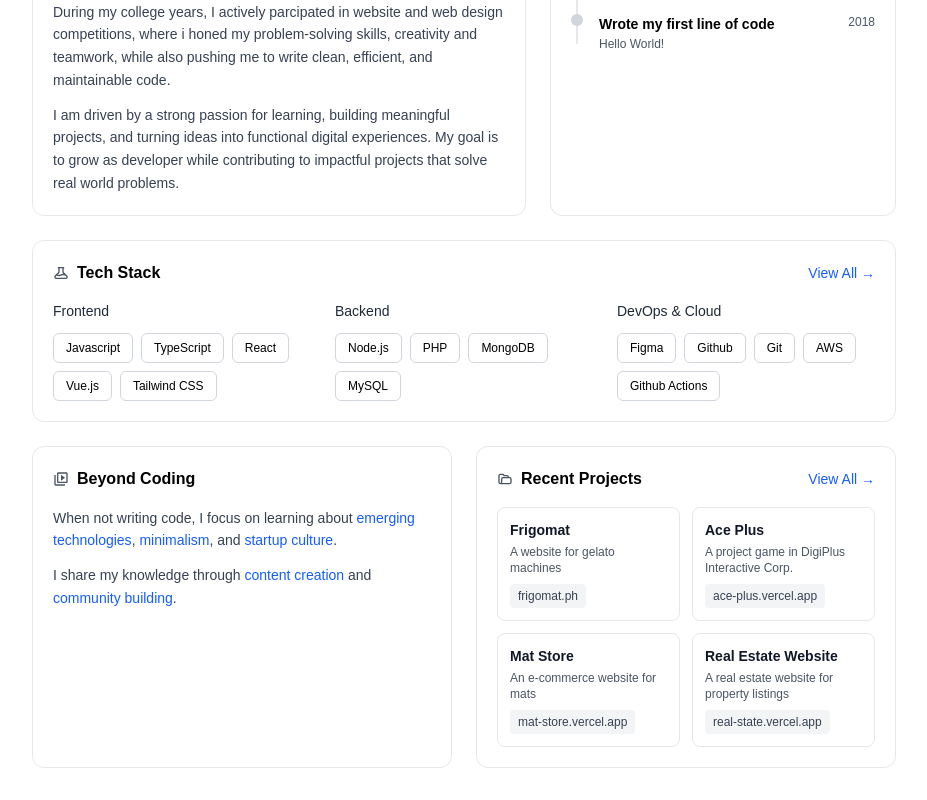
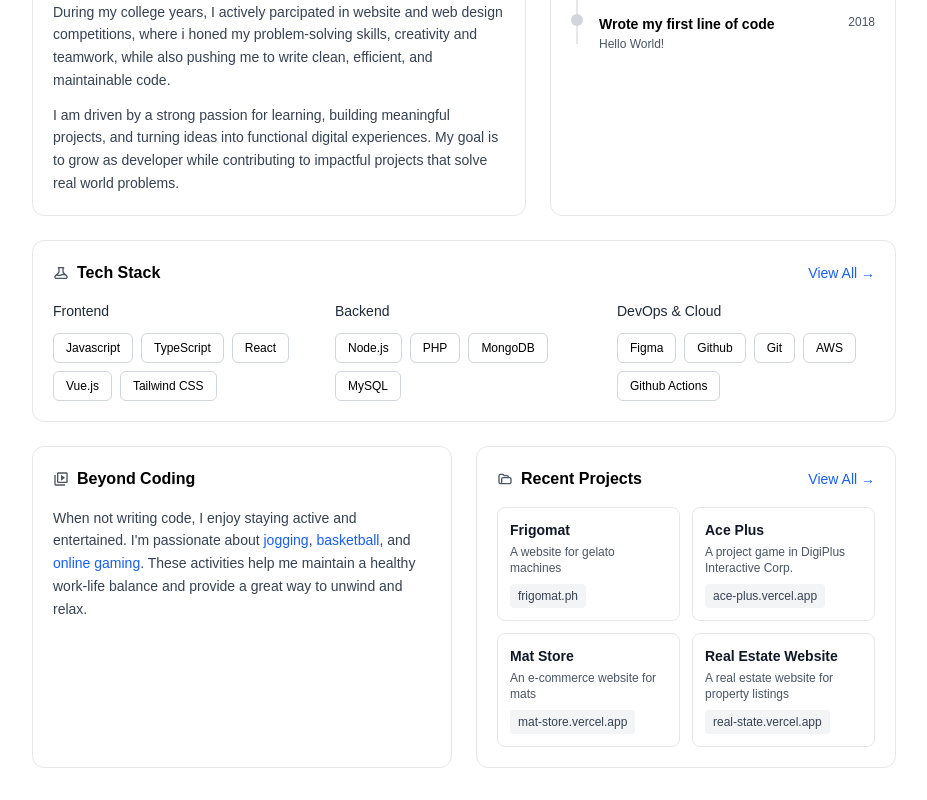
Before and after one commit to mjdesu1/Portfolio, a React app: page / in a window 1280 px wide. Shown: the part 441-1241 px from the top of the page, without its empty margins (176-1103 px from the left). Built offline with nearby package versions, Linux system fonts and the light colour scheme; the HTML template or start-up script is replaced by a standard one.

Commit message:
fix: update personal interests in Content component and adjust button styles in Header

```diff
--- a/src/components/Content.tsx
+++ b/src/components/Content.tsx
@@ -166,30 +166,21 @@ const Content = () => {
             Beyond Coding
           </h3>
           <p className="text-sm text-gray-700 leading-relaxed">
-            When not writing code, I focus on learning about{" "}
+            When not writing code, I enjoy staying active and entertained. I'm
+            passionate about{" "}
             <span className="text-blue-600 hover:underline cursor-pointer">
-              emerging technologies
+              jogging
             </span>
             ,{" "}
             <span className="text-blue-600 hover:underline cursor-pointer">
-              minimalism
+              basketball
             </span>
             , and{" "}
             <span className="text-blue-600 hover:underline cursor-pointer">
-              startup culture
+              online gaming
             </span>
-            .
-          </p>
-          <p className="text-sm text-gray-700 leading-relaxed mt-3">
-            I share my knowledge through{" "}
-            <span className="text-blue-600 hover:underline cursor-pointer">
-              content creation
-            </span>{" "}
-            and{" "}
-            <span className="text-blue-600 hover:underline cursor-pointer">
-              community building
-            </span>
-            .
+            . These activities help me maintain a healthy work-life balance and
+            provide a great way to unwind and relax.
           </p>
         </div>
 
--- a/src/components/Header.tsx
+++ b/src/components/Header.tsx
@@ -38,8 +38,8 @@ const Header = () => {
               Resume
               <FaAngleRight className="w-3 h-3" />
             </button>
-            <button className="h-8 lg:h-9 px-3 lg:px-4 border border-gray-300 text-gray-700 font-medium text-xs lg:text-sm rounded-lg hover:bg-gray-50 transition-colors flex items-center gap-2">
-              <IoIosSend className="w-3 h-3 lg:w-4 lg:h-4" />
+            <button className="h-8 lg:h-9 px-4 lg:px-4 border border-gray-300 text-gray-700 font-medium text-xs lg:text-sm rounded-lg hover:bg-gray-50 transition-colors flex items-center gap-2">
+              <IoIosSend className="w-6 h-3 lg:w-4 lg:h-4" />
               Send Email
             </button>
           </div>
```
